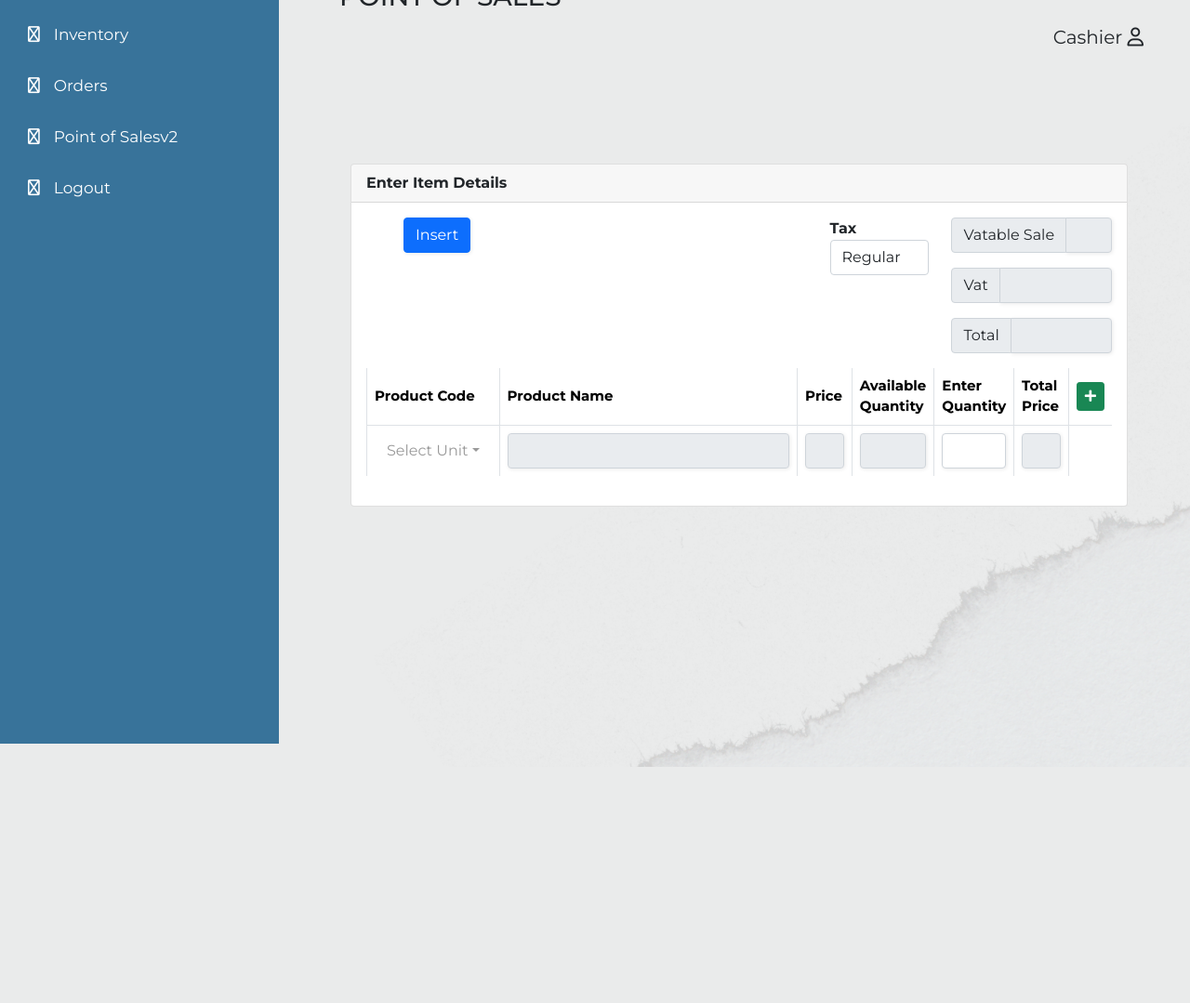
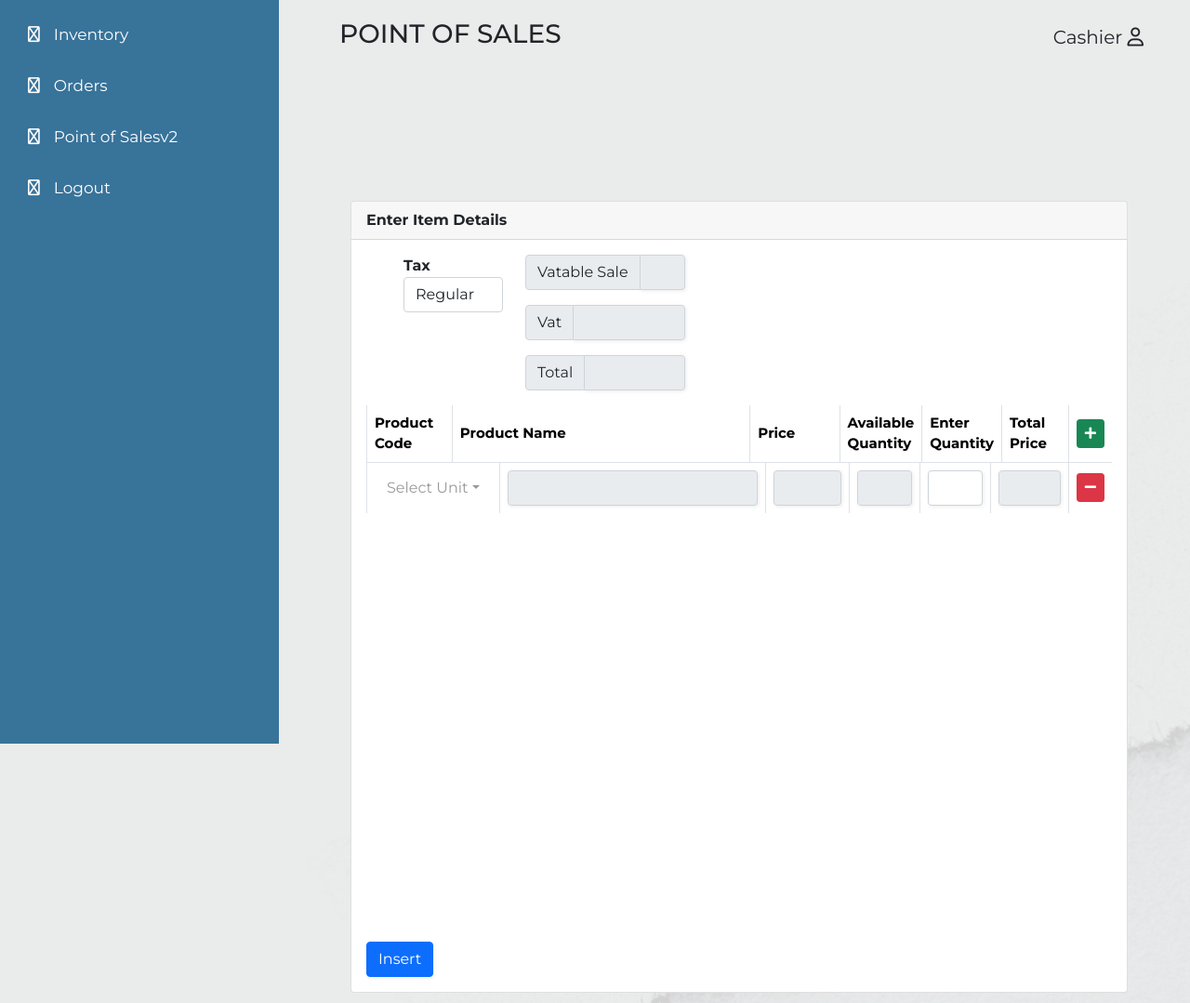
Before and after one commit to ValdezAleckGwen/genericsalesandinventorywithanalytics, a PHP site: page /Cashier/pos_index.php in a window 1280 px wide. Shown: the whole page at 93% size. Before the commit the page ends 825 px from the top, so only its background shows below. Run offline with PHP 8.4, Linux system fonts and the light colour scheme; data comes from the database, SQL or seed files in the repository; some libraries are stand-ins or nearby versions.

Commit message:
Updated scroll, and fix css
-Fixed scroll for table
-CSS fix

Remaining error:
First row automatically displaying

```diff
--- a/Cashier/pos_index.php
+++ b/Cashier/pos_index.php
@@ -75,7 +75,7 @@ function fill_unit_select_box($connect)
     <div class="main">
 
 
-    <h3>POINT OF SALES</h3><br>
+    <h3 style="margin-top: 40px;">POINT OF SALES</h3><br>
 		<div class="container">
 			<br />
 			<div class="card">
@@ -85,22 +85,25 @@ function fill_unit_select_box($connect)
 					<form method="post" id="insert_form">
 						<div class="table-repsonsive">
 							<span id="error"></span>
-							<table class="table table-bordered" id="item_table">
+							<table class="table table-bordered" id="item_table" style="max-height: 150px; overflow-y: scroll !important;">
+								<thead style=" display: block; ">
 								<tr>
-									<th width="15%">Product Code</th>
+									<th width="11.45%">Product Code</th>
 									<th width="40%">Product Name</th>
-									<th>Price</th>
+									<th width="12%">Price</th>
 									<th width="10%">Available Quantity</th>
 									<th width="10%">Enter Quantity</th>
 									<th>Total Price</th>
 									<th><button type="button" name="add" class="btn btn-success btn-sm add"><i class="fas fa-plus"></i></button></th>
 								</tr>
+								</thead>
+								<tbody id="add-row" style="display: block; height: 500px;overflow-y: auto;overflow-x: hidden;">
+								<tr>
+
+								</tr>
+								</tbody>
 							<footer>
 							<div class="row">
-
-								<div class="col-sm-7">
-									<input type="submit" name="submit" id="submit_button" class="btn btn-primary" value="Insert" />
-								</div>
 
 								<div class="col col-sm-2">
 									<label>Tax</label>
@@ -129,6 +132,9 @@ function fill_unit_select_box($connect)
 							</footer>
 							</table>
 							</div>
+								<div class="col-sm-6">
+									<input type="submit" name="submit" id="submit_button" class="btn btn-primary" value="Insert" />
+								</div>
 						</div>
 					</form>
 
@@ -148,21 +154,20 @@ $(document).ready(function(){
 	{
 
 
-
 		var html = '';
 
-		html += '<tr>';
+		html += '<tr style="display: block;">';
 
-		html += '<td><select name="item_id[]" class="col col-sm-2 form-control selectpicker item_id" data-live-search="true"><option value="">Select Unit</option><?php echo fill_unit_select_box($connect); ?></select></td>';
-		html += '<td><input type="text" name="item_name[]" class="col col-sm-5 form-control item_name" readonly/></td>';
+		html += '<td width="5%"><select name="item_id[]" class="col col-sm-2 form-control selectpicker item_id" data-live-search="true"><option value="">Select Unit</option><?php echo fill_unit_select_box($connect); ?></select></td>';
+		html += '<td width="40%"><input type="text" name="item_name[]" class="col col-sm-5 form-control item_name" readonly/></td>';
 
-		html += '<td><input type="text" name="item_price[]" class="col col-sm-2 form-control item_price" readonly/></td>';
+		html += '<td width="12%"><input type="text" name="item_price[]" class="col col-sm-2 form-control item_price" readonly/></td>';
 
-		html += '<td><input type="text" name="available_quantity[]" class="col col-sm-1 form-control available_quantity" readonly/></td>';
+		html += '<td width="10.05%"><input type="text" name="available_quantity[]" class="col col-sm-1 form-control available_quantity" readonly/></td>';
 
-		html += '<td><input type="text" name="item_quantity[]" class="col col-sm-1 form-control item_quantity" /></td>';
+		html += '<td width="10%"><input type="text" name="item_quantity[]" class="col col-sm-1 form-control item_quantity" /></td>';
 
-		html += '<td><input type="text" name="item_total[]" class="col col-sm-2 form-control item_total" readonly/></td>';
+		html += '<td width="11.22%"><input type="text" name="item_total[]" class="col col-sm-2 form-control item_total" readonly/></td>';
 
 
 
@@ -171,7 +176,7 @@ $(document).ready(function(){
 
 		var remove_button = '';
 
-		if(count > 0)
+		if(count >= 0)
 		{
 			remove_button = '<button type="button" name="remove" class="btn btn-danger btn-sm remove"><i class="fas fa-minus"></i></button>';
 		}
```
